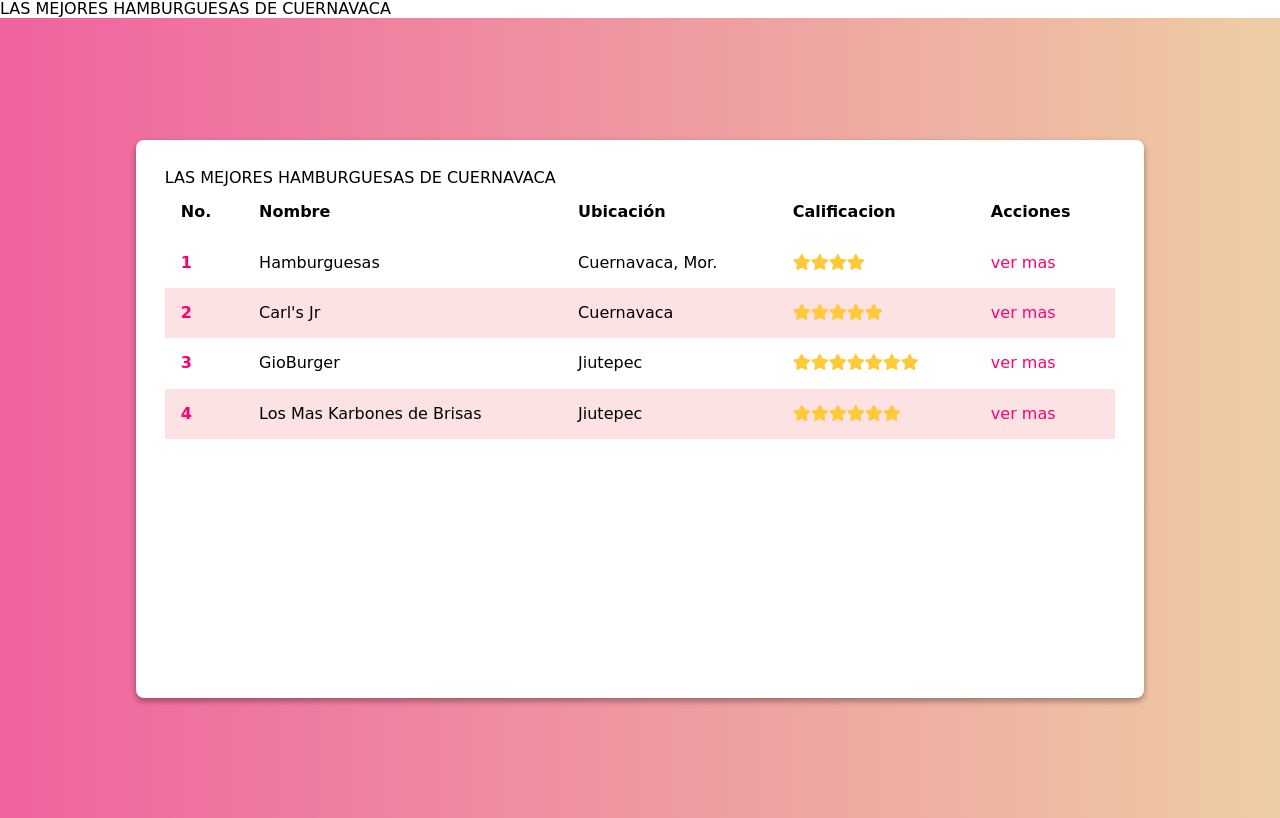
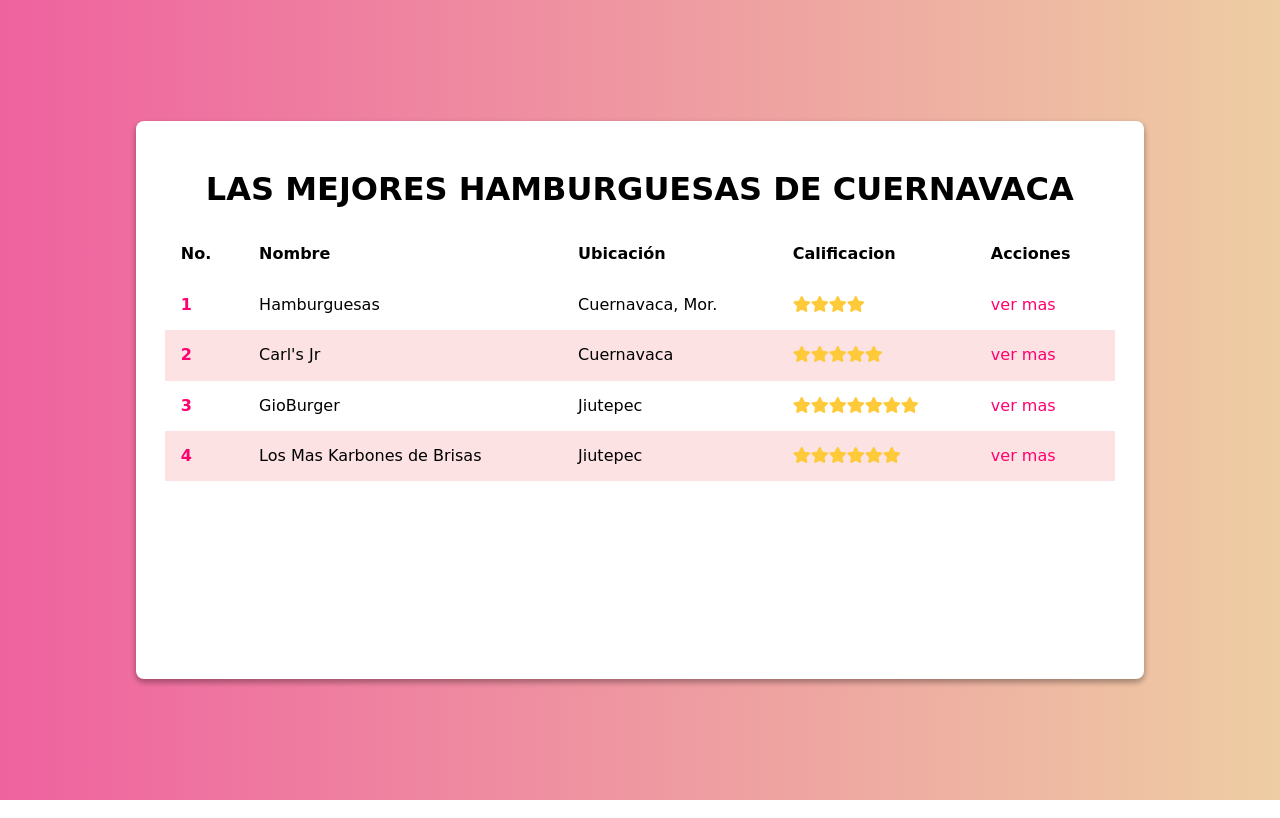
Before and after one commit to EDGAR004607/EDGAR004607.github.io, a plain HTML site: page boletines/index.html in a window 1280 px wide. Drawn offline with nearby package versions, Linux system fonts and the light colour scheme.

Commit message:
Update index.html

```diff
--- a/boletines/index.html
+++ b/boletines/index.html
@@ -3,7 +3,7 @@
 
 <head>
   <meta charset="utf-8">
-  <meta name="viewport" content="width=device-width, initial-scale=1.0"<title>LAS MEJORES HAMBURGUESAS DE CUERNAVACA</title>
+  <title>LAS MEJORES HAMBURGUESAS DE CUERNAVACA</title>
   <link rel="stylesheet" href="https://cdnjs.cloudflare.com/ajax/libs/animate.css/4.1.1/animate.min.css"/>
   <link rel="preconnect" href="https://fonts.gstatic.com">
   <link href="https://fonts.googleapis.com/css2?family=Bebas+Neue&family=Cabin&display=swap" rel="stylesheet">
@@ -18,7 +18,7 @@
     <div class="content animate__animated animate__zoomInDown ">
 
     <header>
-    <meta name="viewport" content="width=device-width, initial-scale=1.0"  <h1 class="title">LAS MEJORES HAMBURGUESAS DE CUERNAVACA</h1>
+      <h1 class="title">LAS MEJORES HAMBURGUESAS DE CUERNAVACA</h1>
     </header>
 
     <table class="table">
```
